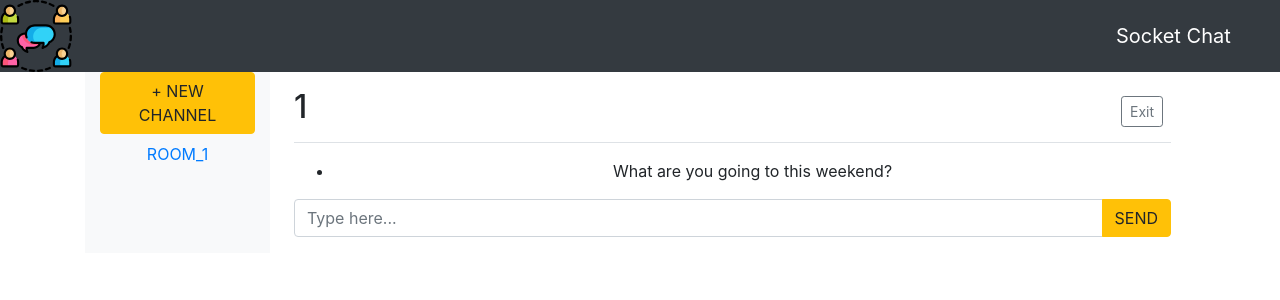
After one commit to ching-wang/socket-chat, a Flask app: page /room/1 in a window 1280 px wide. The commit adds this page. Shown: the top 300 px of the page. Run offline with Flask 2, Linux system fonts and the light colour scheme; some libraries are stand-ins or nearby versions.

Commit message:
added room template and route

```diff
--- a/application.py
+++ b/application.py
@@ -9,6 +9,8 @@ app = Flask(__name__)
 app.config["SECRET_KEY"] = os.getenv("SECRET_KEY")
 socketio = SocketIO(app)
 
+
+roomLists = {"ROOM_1": None}
 
 # Configure flask login
 # login = LoginManager(app)
@@ -34,12 +36,34 @@ def join():
     # save display name in session
     session['display_name'] = request.form.get("display_name")
     # render a template showing list of chats and form to create new one
-    return redirect("/main")
+
+    # Flash message to show login in successfully
+    flash('login successfully. Please create a channel or join one to start t chart', 'success')
+    return redirect('/main')
 
 
 @app.route("/main", methods=["GET"])
 def main():
-    return render_template('main.html')
+    return render_template('main.html', rooms=roomLists)
+
+
+@app.route("/logout", methods=["GET"])
+def logout():
+    session.clear()
+    flash('You are successfully logged out. Please create a channel or join one to start t chart', 'success')
+    return render_template("index.html")
+
+
+@app.route("/room/<room_name>", methods=["GET"])
+def room(room_name: str):
+    return render_template("room.html", room_name=room_name, rooms=roomLists)
+
+# Create channel
+@socketio.on("create channel")
+def create_channel(channel_name):
+    selection = data["selection"]
+    channels[selection] += 1
+    emit("channel lists", channels, broadcast=True)
 
 # Receiving message
 @socketio.on('message')
--- a/static/index.js
+++ b/static/index.js
@@ -1,11 +1,14 @@
 document.addEventListener("DOMContentLoaded", () => {
-
   //Connect to websocket
   var socket = io.connect(
     location.protocol + "//" + document.domain + ":" + location.port
   );
 
-  //When connected, show the chatting room.
+  //When connected, show the channel lists on the left sidebar.
+  socket.on("connect", () => {
+    document.querySelector("#create-channel")
+  });
+
   socket.on("message-from-client", (msg) => {
     console.log(msg);
   });
--- a/templates/index.html
+++ b/templates/index.html
@@ -1,4 +1,4 @@
-{% extends 'layout.html' %} {% block title%}Login In{% endblock%} {% block body
+{% extends 'layout.html' %} {% block title%}Login In {% endblock%} {% block body
 %}
 <form class="form-signin" method="post" action="/join">
   <h1 class="h3 mb-3 font-weight-normal">Please logo in with a username</h1>
@@ -11,7 +11,7 @@
       maxlength="20"
       name="display_name"
       id="display_name"
-      value="display_name"
+      placeholder="Type your username..."
       type="text"
       required
     />
--- /dev/null
+++ b/templates/room.html
@@ -0,0 +1,40 @@
+{% extends 'dashboard.html' %} {% block content %}
+{% block chatting_room %}
+<main role="main" class="col-md-9 ml-sm-auto col-lg-10 pt-3 px-4">
+  <div
+    class="d-flex justify-content-between flex-wrap flex-md-nowrap align-items-center pb-2 mb-3 border-bottom"
+  >
+    <h1 class="h2">{{ room_name }}</h1>
+    <div class="btn-toolbar mb-2 mb-md-0">
+      <div class="btn-group mr-2">
+        <button class="btn btn-sm btn-outline-secondary">Exit</button>
+      </div>
+    </div>
+  </div>
+
+  <div>
+    <ul id="messages">
+      <li>What are you going to this weekend?</li>
+    </ul>
+  </div>
+  <form class="form" method="post" action="#">
+    <div id="input-area" class="input-group mb-3">
+      <input
+        type="text"
+        id="user_message"
+        class="form-control"
+        placeholder="Type here..."
+        aria-label="Type a message"
+        aria-describedby="basic-addon2"
+        autocomplete="off"
+      />
+      <div class="input-group-append">
+        <button id="send_message" class="btn btn-warning" type="submit">
+          SEND <i class="fas fa-paper-plane"></i>
+        </button>
+      </div>
+  </form>
+</main>
+{% endblock%}
+
+{% endblock %}
```
